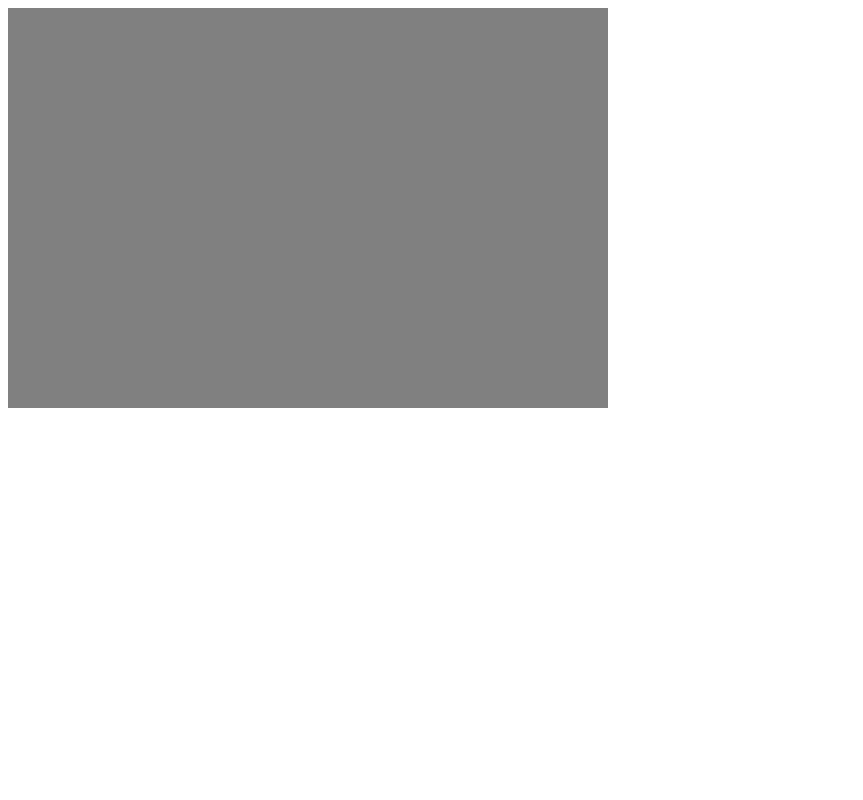
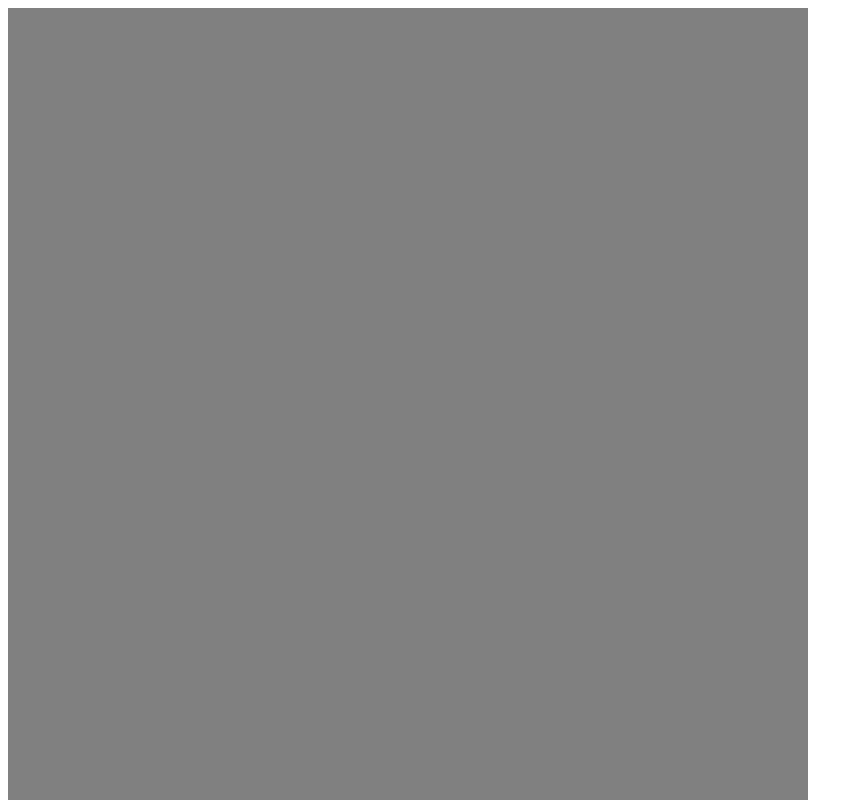
Before and after one commit to mauroheinrich/CANVAS, a plain HTML site: page index.html in a window 1280 px wide. Shown: the top 800 px of the page, without its empty margins (0-863 px from the left). Drawn offline with Linux system fonts and the light colour scheme.

Commit message:
Update index.html

```diff
--- a/index.html
+++ b/index.html
@@ -1,4 +1,4 @@
-<canvas width="800" height="800"></canvas>
+<canvas width="800" height="1200"></canvas>
 <h1>cliquea con el cursor en todas las partes que desees</h1>
 <script>
     //modificacion para colres de los circulos aleatorios
@@ -6,7 +6,7 @@
     var pincel = pantalla.getContext("2d");
 
     pincel.fillStyle = "grey";
-    pincel.fillRect(0,0,600,400);
+    pincel.fillRect(0,0,800,1200);
 
     function exhibirAlerta(evento){
         var x = evento.pageX - pantalla.offsetLeft;
```
